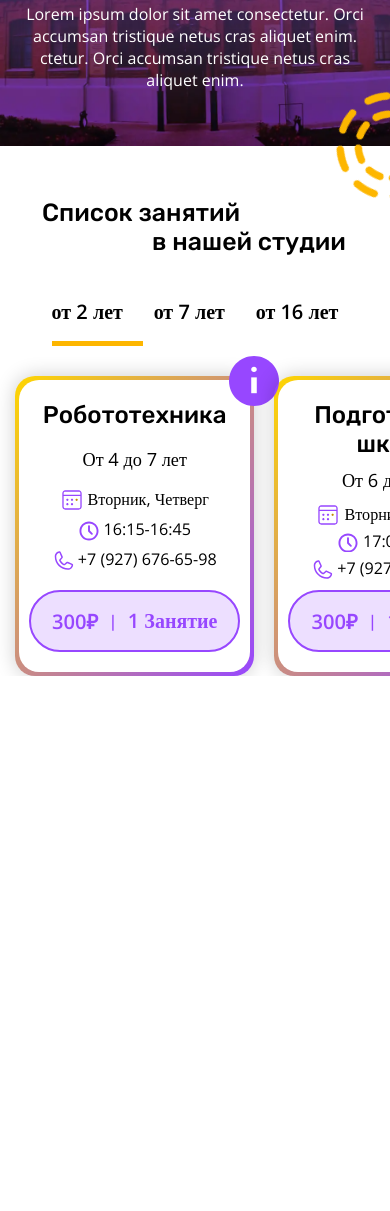
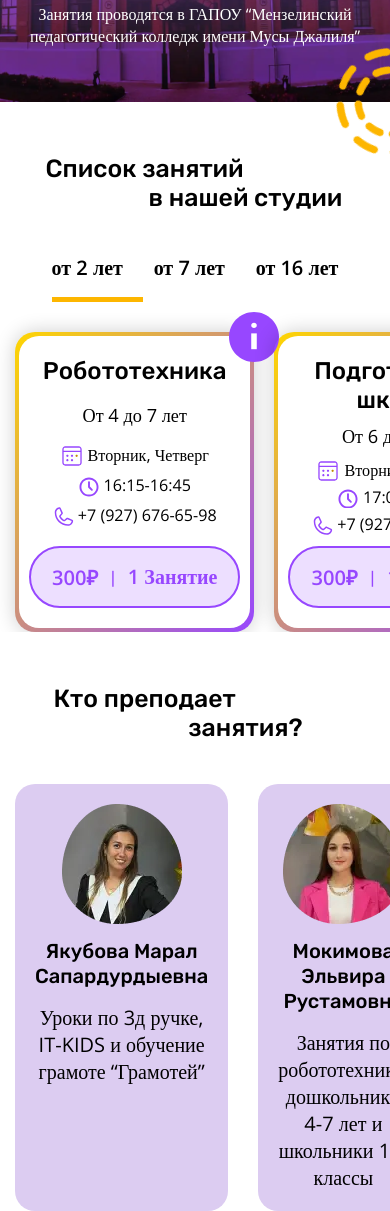
Before and after one commit to morfaquarius/Diplomnaya, a plain HTML site: page index.html in a window 390 px wide. Shown: the part 227-1438 px from the top of the page. Before the commit the page ends 903 px from the top, so only its background shows below. Drawn offline with nearby package versions, Linux system fonts and the light colour scheme.

Commit message:
three block pre-realese

```diff
--- a/css/style.css
+++ b/css/style.css
@@ -152,11 +152,11 @@ svg * {
 }
 
 .title span:first-child {
-  margin-right: 17%;
+  margin-right: 12%;
 }
 
 .title span:last-child {
-  margin-left: 17%;
+  margin-left: 12%;
 }
 
 .header {
@@ -456,6 +456,37 @@ svg * {
   font-variant-numeric: lining-nums tabular-nums;
 }
 
+.who-teaches__items {
+  display: -webkit-box;
+  display: -ms-flexbox;
+  display: flex;
+  gap: 30px;
+}
+
+.who-teaches__item {
+  -webkit-box-flex: 0;
+      -ms-flex: 0 1 25%;
+          flex: 0 1 25%;
+  background-color: #dcccf1;
+  border-radius: 20px;
+  padding: 20px;
+  text-align: center;
+  display: -webkit-box;
+  display: -ms-flexbox;
+  display: flex;
+  -webkit-box-orient: vertical;
+  -webkit-box-direction: normal;
+      -ms-flex-direction: column;
+          flex-direction: column;
+  gap: 15px;
+}
+
+.who-teaches__name {
+  font-family: var(--second-family);
+  font-weight: 700;
+  line-height: 1.25;
+}
+
 .swiper {
   overflow: hidden;
   padding-left: 25px;
@@ -582,6 +613,10 @@ svg * {
     padding-top: 6.25rem;
   }
 
+  .activities {
+    padding-bottom: 6.25rem;
+  }
+
   .tabs__button:nth-child(2) {
     padding-right: 1.875rem;
   }
@@ -642,6 +677,10 @@ svg * {
   .tabs-slide__wand {
     font-size: 1.125rem;
   }
+
+  .who-teaches__name {
+    font-size: 1.5rem;
+  }
 }
 
 @media (min-width: 120em) {
@@ -672,11 +711,11 @@ svg * {
 
 @media (max-width: 61.99875em) {
   .title span:first-child {
-    margin-right: 20%;
+    margin-right: 18%;
   }
 
   .title span:last-child {
-    margin-left: 20%;
+    margin-left: 18%;
   }
 
   .menu__list {
@@ -718,11 +757,11 @@ svg * {
 
 @media (max-width: 47.99875em) {
   .title span:first-child {
-    margin-right: 23%;
+    margin-right: 21%;
   }
 
   .title span:last-child {
-    margin-left: 23%;
+    margin-left: 21%;
   }
 
   .tabs__navigation::after {
@@ -763,11 +802,11 @@ svg * {
 
 @media (max-width: 29.99875em) {
   .title span:first-child {
-    margin-right: 30%;
+    margin-right: 28%;
   }
 
   .title span:last-child {
-    margin-left: 30%;
+    margin-left: 28%;
   }
 
   .tabs-title {
@@ -800,6 +839,10 @@ svg * {
 
   .tabs-slide__price {
     padding: 15px 10px;
+  }
+
+  .who-teaches__name {
+    font-weight: 500;
   }
 }
 
@@ -889,6 +932,10 @@ svg * {
     padding-top: 3.125rem;
   }
 
+  .activities {
+    padding-bottom: 3.125rem;
+  }
+
   .tabs__button:nth-child(2) {
     padding-right: 0.625rem;
   }
@@ -948,6 +995,10 @@ svg * {
 
   .tabs-slide__wand {
     font-size: 1rem;
+  }
+
+  .who-teaches__name {
+    font-size: 1.25rem;
   }
 }
 
@@ -1048,6 +1099,18 @@ svg * {
     }
 }
 
+@supports (padding-bottom: clamp( 3.125rem , 2.121559633rem  +  4.5871559633vw , 6.25rem )) {
+    .activities {
+      padding-bottom: clamp( 3.125rem , 2.121559633rem  +  4.5871559633vw , 6.25rem );
+    }
+}
+
+@supports not (padding-bottom: clamp( 3.125rem , 2.121559633rem  +  4.5871559633vw , 6.25rem )) {
+    .activities {
+      padding-bottom: calc(3.125rem + 3.125 * (100vw - 21.875rem) / 68.125);
+    }
+}
+
 @supports (padding-right: clamp( 0.625rem , 0.2236238532rem  +  1.8348623853vw , 1.875rem )) {
     .tabs__button:nth-child(2) {
       padding-right: clamp( 0.625rem , 0.2236238532rem  +  1.8348623853vw , 1.875rem );
@@ -1227,6 +1290,18 @@ svg * {
 @supports not (font-size: clamp( 1rem , 0.9598623853rem  +  0.1834862385vw , 1.125rem )) {
     .tabs-slide__wand {
       font-size: calc(1rem + 0.125 * (100vw - 21.875rem) / 68.125);
+    }
+}
+
+@supports (font-size: clamp( 1.25rem , 1.1697247706rem  +  0.3669724771vw , 1.5rem )) {
+    .who-teaches__name {
+      font-size: clamp( 1.25rem , 1.1697247706rem  +  0.3669724771vw , 1.5rem );
+    }
+}
+
+@supports not (font-size: clamp( 1.25rem , 1.1697247706rem  +  0.3669724771vw , 1.5rem )) {
+    .who-teaches__name {
+      font-size: calc(1.25rem + 0.25 * (100vw - 21.875rem) / 68.125);
     }
 }
 }
--- a/index.html
+++ b/index.html
@@ -6,7 +6,7 @@
 	<meta charset="UTF-8">
 	<meta name="format-detection" content="telephone=no">
 	<!-- <style>body{opacity: 0;}</style> -->
-	<link rel="stylesheet" href="css/style.min.css?_v=20240515003632">
+	<link rel="stylesheet" href="css/style.min.css?_v=20240515010249">
 	<link rel="shortcut icon" href="favicon.ico">
 	<!-- <meta name="robots" content="noindex, nofollow"> -->
 	<meta name="viewport" content="width=device-width, initial-scale=1.0">
@@ -34,8 +34,8 @@
 					<div class="main-block__content">
 						<div class="main-block__label">Балалар студиясе “Белем Йорты” </div>
 						<h1 class="main-block__title">Детская студия “Дом Знаний”</h1>
-						<p class="main-block__text">Lorem ipsum dolor sit amet consectetur. Orci accumsan tristique netus cras
-							aliquet enim. ctetur. Orci accumsan tristique netus cras aliquet enim.</p>
+						<p class="main-block__text">Занятия проводятся в ГАПОУ “Мензелинский педагогический колледж имени Мусы Джалиля”
+						</p>
 					</div>
 					<div class="main-block__img">
 						<picture><source srcset="img/main-block/children.webp" type="image/webp"><img src="img/main-block/children.png" alt="Дети"></picture>
@@ -266,13 +266,66 @@
 							</div>
 						</div>
 			</section>
+			<section class="who-teaches">
+				<div class="who-teaches__container">
+					<h2 class="who-teaches__title title">
+						<span>Кто преподает</span> <br> <span>занятия?</span>
+					</h2>
+					<div class="who-teaches__items">
+						<div class="who-teaches__item">
+							<div class="who-teaches__image">
+								<picture><source srcset="img/who-teaches/01.webp" type="image/webp"><img src="img/who-teaches/01.png" alt="Якубова Марал Сапардурдыевна"></picture>
+							</div>
+							<div class="who-teaches__name">
+								Якубова Марал Сапардурдыевна
+							</div>
+							<div class="who-teaches__text">
+								Уроки по 3д ручке, IT-KIDS и обучение грамоте “Грамотей”
+							</div>
+						</div>
+						<div class="who-teaches__item">
+							<div class="who-teaches__image">
+								<picture><source srcset="img/who-teaches/02.webp" type="image/webp"><img src="img/who-teaches/02.png" alt="Мокимова Эльвира Рустамовна"></picture>
+							</div>
+							<div class="who-teaches__name">
+								Мокимова Эльвира Рустамовна
+							</div>
+							<div class="who-teaches__text">
+								Занятия по робототехнике, дошкольники 4-7 лет и школьники 1-4 классы
+							</div>
+						</div>
+						<div class="who-teaches__item">
+							<div class="who-teaches__image">
+								<picture><source srcset="img/who-teaches/03.webp" type="image/webp"><img src="img/who-teaches/03.png" alt="Архипова Арина Сергеевна"></picture>
+							</div>
+							<div class="who-teaches__name">
+								Архипова Арина Сергеевна
+							</div>
+							<div class="who-teaches__text">
+								Занятия по мультипликации, робототехнике 4-7 лет и педагог доп. образования
+							</div>
+						</div>
+						<div class="who-teaches__item">
+							<div class="who-teaches__image">
+								<picture><source srcset="img/who-teaches/04.webp" type="image/webp"><img src="img/who-teaches/04.png" alt="Хуснутдинова Ландыш Ильшатовна"></picture>
+							</div>
+							<div class="who-teaches__name">
+								Хуснутдинова Ландыш Ильшатовна
+							</div>
+							<div class="who-teaches__text">
+								Каллиграфия. Коррекция почерка и обучение грамоте “Грамотей”
+							</div>
+						</div>
+					</div>
+				</div>
+			</section>
 		</main>
 		<footer class="footer">
 			<div class="footer__container">
 			</div>
 		</footer>
 	</div>
-	<script src="js/app.min.js?_v=20240515003632"></script>
+	<script src="js/app.min.js?_v=20240515010249"></script>
 </body>
 
 </html>
```
Also changed, not shown: css/style.min.css, img/who-teaches/01.png (added), img/who-teaches/01.webp (added), img/who-teaches/02.png (added), img/who-teaches/02.webp (added), img/who-teaches/03.png (added), img/who-teaches/03.webp (added), img/who-teaches/04.png (added), img/who-teaches/04.webp (added).
